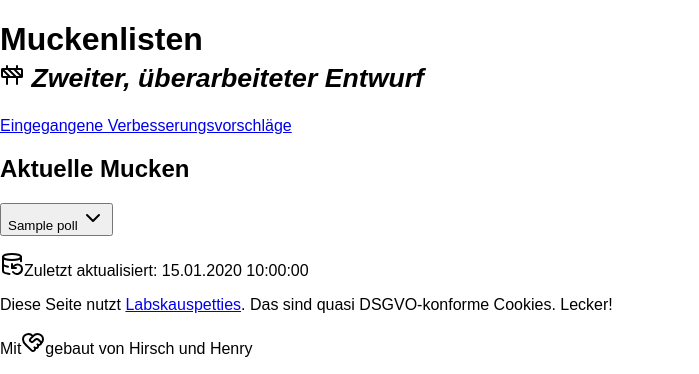
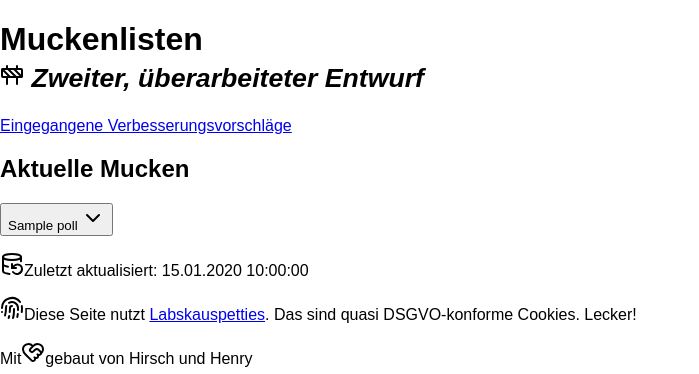
Before and after one commit to AkaBlas/akalisten, a Python web app: template akalisten/templates/lotsude/index.j2 in a window 1280 px wide. Shown: the top 374 px of the page, without its empty margins (0-699 px from the left). Run offline with Jinja, Linux system fonts and the light colour scheme; the template is opened without the code that fills it: most values are stand-ins (such as "Sample title", 1, 10 or a date in 2020).

Commit message:
More Icons!

```diff
--- a/akalisten/templates/lotsude/index.j2
+++ b/akalisten/templates/lotsude/index.j2
@@ -121,8 +121,12 @@
                          <i data-lucide="database-backup" class="lucide-icon"></i>Zuletzt aktualisiert: {{ now.strftime("%d.%m.%Y %H:%M:%S") }}
                      </span>
                  </p>
-             <p>Diese Seite nutzt <a href="https://de.wikipedia.org/wiki/Web_Storage#localStorage">Labskauspetties</a>. Das sind quasi DSGVO-konforme Cookies. Lecker!</p>
-             <p>
+                <p>
+                     <span class="icon-text">
+                         <i data-lucide="fingerprint" class="lucide-icon"></i>Diese Seite nutzt <a href="https://de.wikipedia.org/wiki/Web_Storage#localStorage">Labskauspetties</a>. Das sind quasi DSGVO-konforme Cookies. Lecker!
+                    </span>
+                 </p>
+                <p>
                      <span class="icon-text">
                          Mit<i data-lucide="heart-handshake" class="lucide-icon"></i>gebaut von Hirsch und Henry
                      </span>
```
